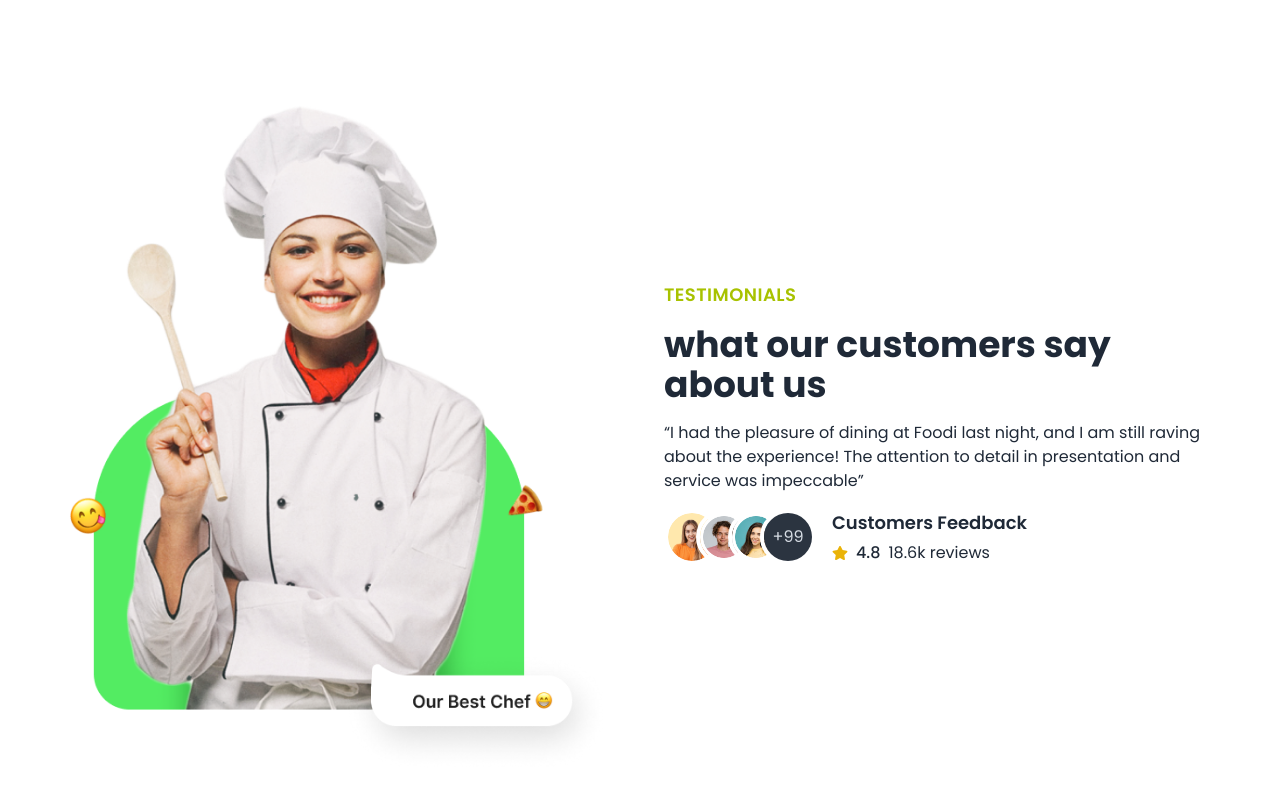
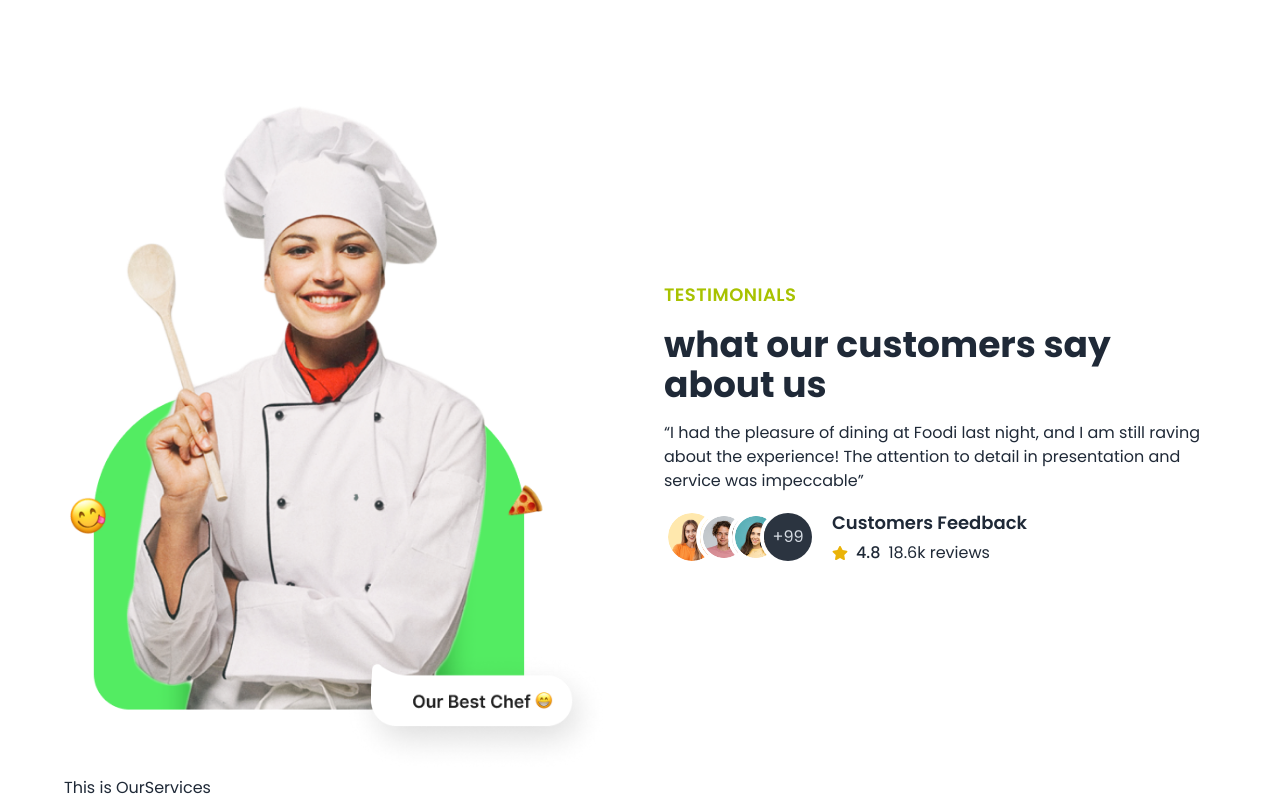
Before and after one commit to nayon117/flavify-client, a React (Vite) app: page / in a window 1280 px wide. Shown: the part 1840-2640 px from the top of the page. Before the commit the page ends 2616 px from the top, so only its background shows below. Built offline with nearby package versions, Linux system fonts and the light colour scheme.

Commit message:
create our services section

```diff
--- a/src/pages/home/Home.jsx
+++ b/src/pages/home/Home.jsx
@@ -1,5 +1,6 @@
 import Banner from "../../components/Banner";
 import Categories from "./Categories";
+import OurServices from "./OurServices";
 import SpecialDishes from "./SpecialDishes";
 import Testimonials from "./Testimonials";
 
@@ -10,7 +11,8 @@ const Home = () => {
       <Banner />
       <Categories />
       <SpecialDishes />
-      <Testimonials/>
+      <Testimonials />
+      <OurServices/>
     </div>
   );
 };
--- /dev/null
+++ b/src/pages/home/OurServices.jsx
@@ -0,0 +1,10 @@
+
+
+const OurServices = () => {
+  return (
+    <div className="section-container">
+      <h2>This is OurServices</h2>
+    </div>
+  );
+};
+export default OurServices;
```
